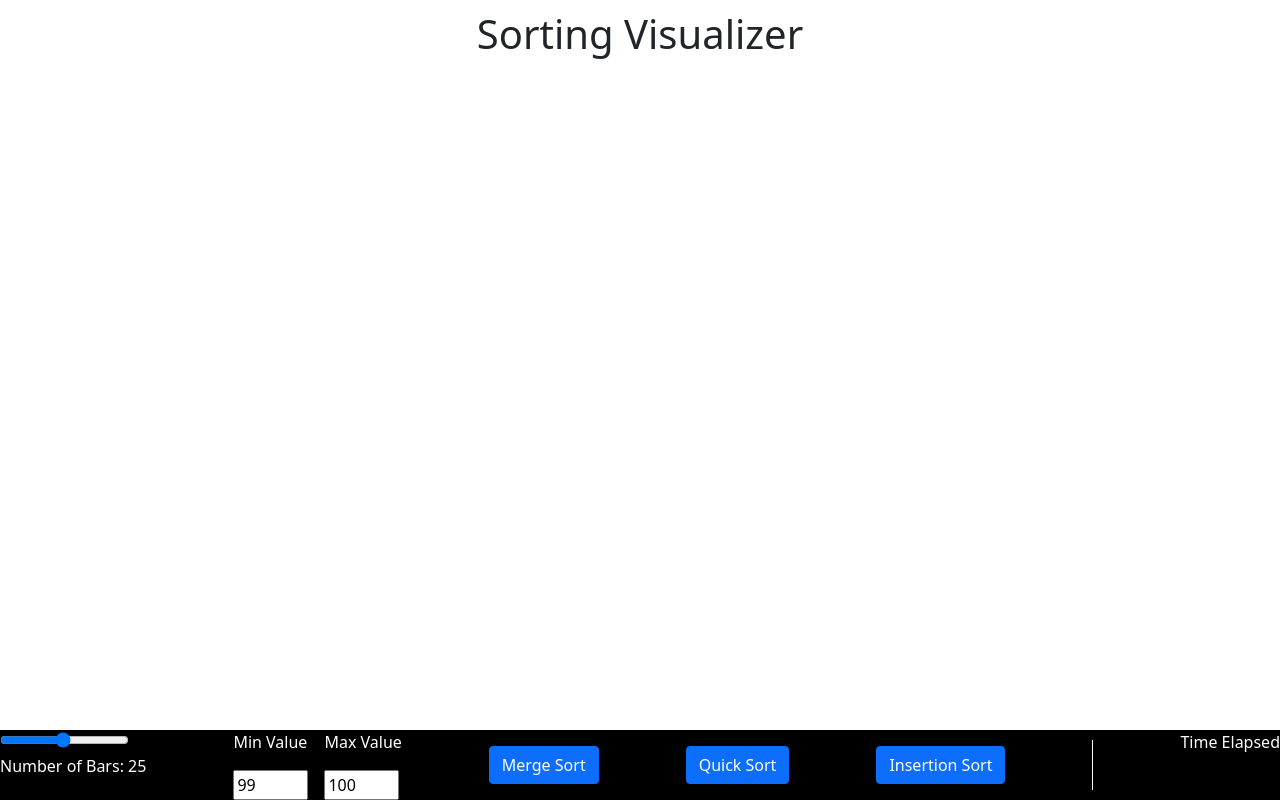
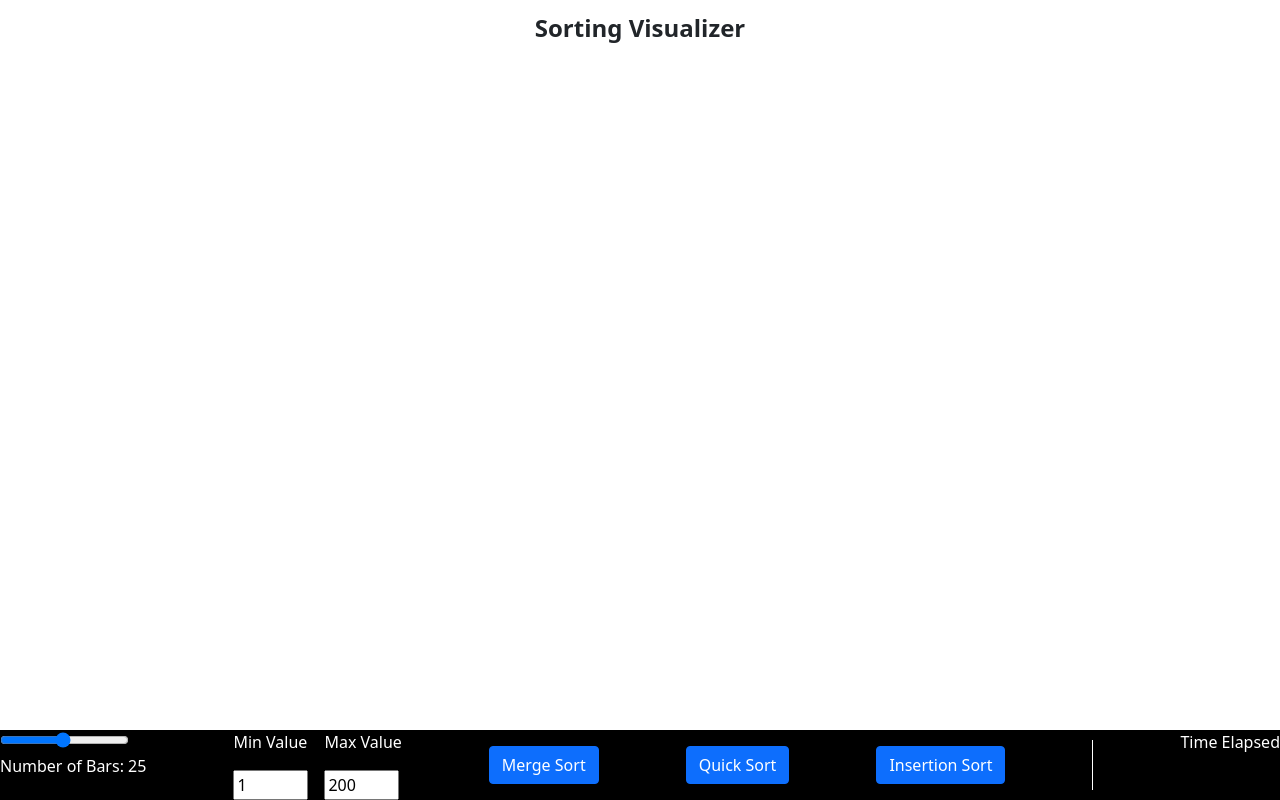
Before and after one commit to senoralikz/sorting-visualizer, a React (Create React App) app: page / in a window 1280 px wide. Built offline with nearby package versions, Linux system fonts and the light colour scheme.

Commit message:
moved max bar value, min bar value, and alert states to footer component. alert now displays when min and max values overlap

```diff
--- a/src/App.js
+++ b/src/App.js
@@ -1,14 +1,14 @@
 import "bootstrap/dist/css/bootstrap.min.css";
 // import Bars from "./components/Bars";
+// import Alerts from "./components/Alerts";
 import Footer from "./components/Footer";
 
 function App() {
   return (
     <>
-      <header>
-        <h1>Sorting Visualizer</h1>
-      </header>
+      <header>Sorting Visualizer</header>
       {/* <Bars /> */}
+      {/* <Alerts /> */}
       <Footer />
     </>
   );
--- /dev/null
+++ b/src/components/Alerts.js
@@ -0,0 +1,19 @@
+import React from "react";
+// import { useState } from "react";
+import Alert from "react-bootstrap/Alert";
+
+const Alerts = ({ showAlert, setShowAlert }) => {
+  if (showAlert) {
+    return (
+      <div className="value-alert">
+        <Alert variant="danger" onClose={() => setShowAlert(false)} dismissible>
+          <p>Min Value and Max Value cannot overlap</p>
+        </Alert>
+      </div>
+    );
+  }
+
+  return null;
+};
+
+export default Alerts;
--- a/src/components/BarSlider.js
+++ b/src/components/BarSlider.js
@@ -2,10 +2,10 @@ import React from "react";
 import { useState } from "react";
 
 const BarSlider = () => {
-  const [bars, setBars] = useState("25");
+  const [bars, setBars] = useState(25);
 
   const handleChange = (e) => {
-    setBars(e.target.value);
+    setBars(parseInt(e.target.value));
     console.log("range value is", e.target.value);
   };
 
--- a/src/components/BarValues.js
+++ b/src/components/BarValues.js
@@ -1,34 +1,12 @@
 import React from "react";
-import { useState } from "react";
-import Alert from "react-bootstrap/Alert";
 import Stack from "react-bootstrap/Stack";
 
-const BarValues = () => {
-  const [minBarValue, setMinBarValue] = useState(99);
-  const [maxBarValue, setMaxBarValue] = useState(100);
-  const [showAlert, setShowAlert] = useState(false);
-
-  const handleMinValue = (e) => {
-    parseInt(e.target.value) < parseInt(maxBarValue)
-      ? setMinBarValue(parseInt(e.target.value))
-      : setShowAlert(true);
-  };
-
-  const handleMaxValue = (e) => {
-    parseInt(e.target.value) > parseInt(minBarValue)
-      ? setMaxBarValue(parseInt(e.target.value))
-      : setShowAlert(true);
-    // console.log("max value is", e.target.value);
-  };
-
-  if (showAlert) {
-    return (
-      <Alert variant="danger" onClose={() => setShowAlert(false)} dismissible>
-        <p>min value cannot be greater than max value</p>
-      </Alert>
-    );
-  }
-
+const BarValues = ({
+  minBarValue,
+  maxBarValue,
+  handleMinValue,
+  handleMaxValue,
+}) => {
   return (
     <div>
       <Stack direction="horizontal" gap={3}>
--- a/src/components/Footer.js
+++ b/src/components/Footer.js
@@ -1,24 +1,52 @@
 import React from "react";
-// import Stack from "react-bootstrap/Stack";
+import { useState } from "react";
+import Stack from "react-bootstrap/Stack";
 import BarSlider from "./BarSlider";
 import BarValues from "./BarValues";
 import MergeSort from "./MergeSort";
 import QuickSort from "./QuickSort";
 import InsertionSort from "./InsertionSort";
+import Timer from "./Timer";
+import Alerts from "./Alerts";
 
 const Footer = () => {
+  const [minBarValue, setMinBarValue] = useState(1);
+  const [maxBarValue, setMaxBarValue] = useState(200);
+  const [showAlert, setShowAlert] = useState(false);
+
+  const handleMinValue = (e) => {
+    parseInt(e.target.value) < parseInt(maxBarValue)
+      ? setMinBarValue(parseInt(e.target.value))
+      : setShowAlert(true);
+  };
+
+  const handleMaxValue = (e) => {
+    parseInt(e.target.value) > parseInt(minBarValue)
+      ? setMaxBarValue(parseInt(e.target.value))
+      : setShowAlert(true);
+    // console.log("max value is", e.target.value);
+  };
+
   return (
+    <>
+      <Stack>
+        <Alerts showAlert={showAlert} setShowAlert={setShowAlert} />
         <footer className="d-flex justify-content-between">
-      {/* <Stack direction="horizontal" gap={3}> */}
           <BarSlider />
-      <BarValues />
+          <BarValues
+            minBarValue={minBarValue}
+            maxBarValue={maxBarValue}
+            handleMinValue={handleMinValue}
+            handleMaxValue={handleMaxValue}
+          />
           <MergeSort />
           <QuickSort />
           <InsertionSort />
           <div className="v-divider align-self-center"></div>
-      <div className="footer-text">Time Elapsed</div>
-      {/* </Stack> */}
+          <Timer />
         </footer>
+      </Stack>
+    </>
   );
 };
 
--- /dev/null
+++ b/src/components/Timer.js
@@ -0,0 +1,7 @@
+import React from "react";
+
+const Timer = () => {
+  return <div className="footer-text">Time Elapsed</div>;
+};
+
+export default Timer;
--- a/src/styles/index.scss
+++ b/src/styles/index.scss
@@ -4,11 +4,13 @@ header {
   display: flex;
   justify-content: center;
   margin: 10px;
+  font-weight: 900;
+  font-size: x-large;
 }
 
-h1 {
-  font-weight: 900;
-}
+// h1 {
+//   font-weight: 900;
+// }
 
 footer {
   position: absolute;
@@ -40,3 +42,10 @@ footer {
 .sort-button {
   width: fit-content;
 }
+
+.value-alert {
+  position: absolute;
+  bottom: 0;
+  width: 100%;
+  margin-bottom: 55px;
+}
```
Lines whose indentation alone changed are shown as unchanged.
